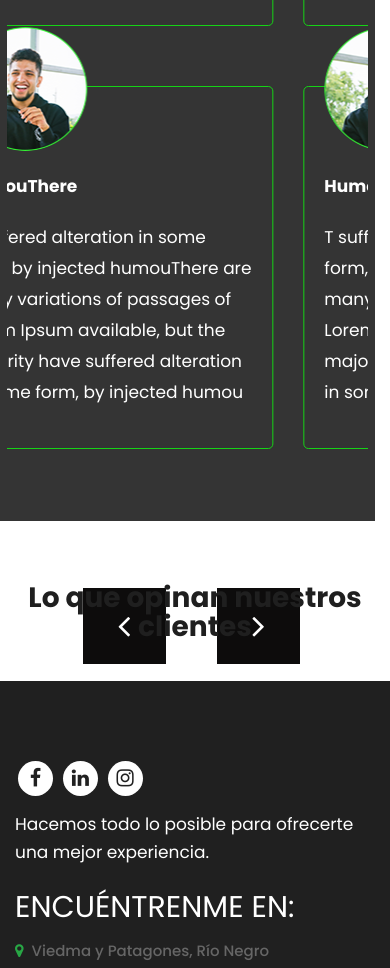
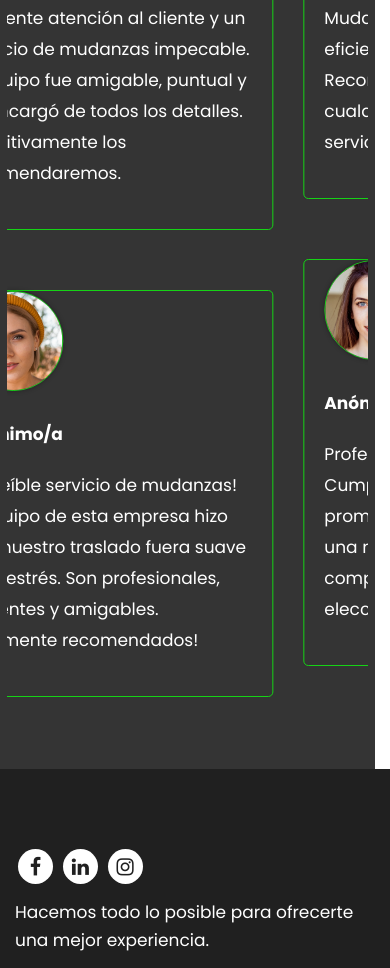
Before and after one commit to Oriailigo/plantilla-web, a plain HTML site: page index.html in a window 390 px wide. Shown: the part 5568-6536 px from the top of the page. Drawn offline with nearby package versions, Linux system fonts and the light colour scheme; a small style sheet from the web is missing; a web font is replaced by a local one.

Commit message:
se arreglo en modo celular el tamaño de las palabras grandes y se mejoro la parte de testimonios

```diff
--- a/css/responsive.css
+++ b/css/responsive.css
@@ -74,7 +74,12 @@
         right: -40%;
     }
     .footer h3 {
-        font-size: 26px;
+        font-size: 26px!important;
+    }
+}
+@media (max-width: 768px){
+    .footer h3 {
+        font-size: 21px!important;
     }
 }
 
@@ -256,6 +261,13 @@
         display: none;
     }
 }
+/* Estilos para dispositivos móviles */
+@media(max-width: 575px) {
+    .d_flex {
+
+        flex-direction: column-reverse;
+    }
+}
 
 @media (max-width: 575px) {
     .header {
@@ -343,7 +355,7 @@
     }
     #testimon .carousel-control-prev,
     #testimon .carousel-control-next {
-        top: 107%;
+        top: 0%;
     }
     #testimon a.carousel-control-next {
         right: 20%;
@@ -355,7 +367,7 @@
         margin-bottom: 25px;
     }
     .variat {
-        margin-bottom: 30px;
+        margin-bottom: 0px;
     }
     .main_form .send_btn {
         margin-bottom: 30px;
--- a/css/style.css
+++ b/css/style.css
@@ -330,7 +330,7 @@ button {
 
 .text-bg h1 {
      color: #000;
-     font-size: 85px;
+     font-size: 75px;
      line-height: 96px;
      padding-bottom: 0px;
      font-weight: bold;
@@ -829,9 +829,9 @@ button {
      display: block;
 }
 
-.text_humai i img {
+/* .text_humai i img {
      margin-top: -60px;
-}
+} */
 
 .text_humai p {
      color: #fff;
@@ -976,7 +976,7 @@ button {
 
 .footer h3 {
      font-weight: 400;
-     font-size: 30px;
+     font-size: 25px;
      line-height: 23px;
      text-align: left;
      color: #fff;
--- a/index.html
+++ b/index.html
@@ -49,6 +49,11 @@
                align-items: center;
                gap:0.5rem;
             }
+            .espaciotb{
+               margin-top: 2rem;
+               margin-bottom: 2rem;
+
+            }
          }
          .centrar{
             justify-content: center!important;
@@ -68,6 +73,19 @@
          .small-icon {
             font-size: 0.75em; /* Ajustar el tamaño según sea necesario */
         }
+        /* Estilos para la clase que define el marco redondo */
+         .rounded-frame {
+            display: inline-block;
+            overflow: hidden;
+            border-radius: 50%; /* Esto crea un borde redondo */
+            box-shadow: 0 0 5px rgba(0, 0, 0, 0.3); /* Agrega una sombra suave opcional */
+            width: 100px; /* Ajusta el ancho del contenedor redondo según tus necesidades */
+            height: 100px; /* Ajusta la altura del contenedor redondo según tus necesidades */
+            border:#16d316 solid 1px;
+
+         }
+         /* Asegúrate de ajustar el tamaño y otros estilos según tus preferencias */
+
      </style>
    </head>
    <!-- body -->
@@ -534,16 +552,16 @@
                                  <div class="row">
                                     <div class="col-md-6">
                                        <div class="text_humai">
-                                          <i><img src="images/tett1.png" alt="#"/></i>
-                                          <span>HumouThere</span>
-                                          <p>T suffered alteration in some form, by injected humouThere are many variations of passages of Lorem Ipsum available, but the majority have suffered alteration in some form, by injected humou</p>
+                                          <i  class="rounded-frame"><img src="images/tett1.jpg" alt="#"/></i>
+                                          <span>Anónimo/a</span>
+                                          <p>Excelente atención al cliente y un servicio de mudanzas impecable. El equipo fue amigable, puntual y se encargó de todos los detalles. Definitivamente los recomendaremos.</p>
                                        </div>
                                     </div>
                                     <div class="col-md-6">
                                        <div class="text_humai">
-                                          <i><img src="images/tett2.png" alt="#"/></i>
-                                          <span>HumouThere</span>
-                                          <p>T suffered alteration in some form, by injected humouThere are many variations of passages of Lorem Ipsum available, but the majority have suffered alteration in some form, by injected humou</p>
+                                          <i  class="rounded-frame"><img src="images/tett2.jpg" alt="#"/></i>
+                                          <span>Anónimo/a</span>
+                                          <p>¡Increíble servicio de mudanzas! El equipo de esta empresa hizo que nuestro traslado fuera suave y sin estrés. Son profesionales, eficientes y amigables.¡Altamente recomendados! </p>
                                        </div>
                                     </div>
                                  </div>
@@ -556,16 +574,16 @@
                                  <div class="row">
                                     <div class="col-md-6">
                                        <div class="text_humai">
-                                          <i><img src="images/tett1.png" alt="#"/></i>
-                                          <span>HumouThere</span>
-                                          <p>T suffered alteration in some form, by injected humouThere are many variations of passages of Lorem Ipsum available, but the majority have suffered alteration in some form, by injected humou</p>
+                                          <i class="rounded-frame"><img src="images/tett3.png" alt="#"/></i>
+                                          <span>Anónimo/a</span>
+                                          <p>Mudanza perfecta. Rápidos, eficientes y sin problemas. Recomiendo esta empresa a cualquiera que busque un servicio directo y confiable.</p>
                                        </div>
                                     </div>
                                     <div class="col-md-6">
                                        <div class="text_humai">
-                                          <i><img src="images/tett2.png" alt="#"/></i>
-                                          <span>HumouThere</span>
-                                          <p>T suffered alteration in some form, by injected humouThere are many variations of passages of Lorem Ipsum available, but the majority have suffered alteration in some form, by injected humou</p>
+                                          <i class="rounded-frame"><img src="images/tett4.jpg" alt="#"/></i>
+                                          <span>Anónimo/a</span>
+                                          <p>Profesionales de verdad. Cumplieron con todo lo prometido y más. Si necesitas una mudanza directa y sin complicaciones, esta es tu elección. Confía en ellos.</p>
                                        </div>
                                     </div>
                                  </div>
@@ -578,16 +596,16 @@
                                  <div class="row">
                                     <div class="col-md-6">
                                        <div class="text_humai">
-                                          <i><img src="images/tett1.png" alt="#"/></i>
-                                          <span>HumouThere</span>
-                                          <p>T suffered alteration in some form, by injected humouThere are many variations of passages of Lorem Ipsum available, but the majority have suffered alteration in some form, by injected humou</p>
+                                          <i class="rounded-frame"><img src="images/tett5.jpg" alt="#"/></i>
+                                          <span>Anónimo/a</span>
+                                          <p>Expertos reales. Superaron todas las expectativas y más. Si buscas un servicio de mudanza eficiente y sin problemas, ellos son la opción ideal.</p>
                                        </div>
                                     </div>
                                     <div class="col-md-6">
                                        <div class="text_humai">
-                                          <i><img src="images/tett2.png" alt="#"/></i>
-                                          <span>HumouThere</span>
-                                          <p>T suffered alteration in some form, by injected humouThere are many variations of passages of Lorem Ipsum available, but the majority have suffered alteration in some form, by injected humou</p>
+                                          <i class="rounded-frame"><img src="images/tett6.jpg" alt="#"/></i>
+                                          <span>Anónimo/a</span>
+                                          <p>Verdaderos profesionales. Cumplieron con todo lo prometido y más. Si buscas una mudanza directa y sin complicaciones, esta es tu mejor elección.</p>
                                        </div>
                                     </div>
                                  </div>
@@ -595,6 +613,7 @@
                            </div>
                         </div>
                      </div>
+
                         <a class="carousel-control-prev" href="#testimon" role="button" data-slide="prev">
                            <i class="fa fa-angle-left" aria-hidden="true"></i>
                            <span class="sr-only">Previous</span>
@@ -603,13 +622,17 @@
                            <i class="fa fa-angle-right" aria-hidden="true"></i>
                            <span class="sr-only">Next</span>
                            </a>
+
+
                   </div>
                </div>
-               <div class="col-md-4 ">
+               <div class="col-md-4">
                   <div class="titlepage">
                      <h2>Lo que opinan nuestros clientes</h2>
                   </div>
+
                </div>
+
             </div>
          </div>
       </div>
@@ -672,11 +695,11 @@
                      <p class="variat pad_roght2">Hacemos todo lo posible para ofrecerte una mejor experiencia.
                      </p>
                   </div>
-                  <div class=" col-md-3 col-sm-6">
+                  <div class=" col-md-3 col-sm-6 espaciotb">
                      <h3>Encuéntrenme en: </h3>
                      <div class="izquierda">
-                        <p class="mb-2"><i class="fa fa-map-marker text-success mr-2"></i>Viedma y Patagones, Río Negro</p>
-                        <p class="mb-2"><i class="fa fa-phone text-success mr-2"></i>+54 9 2920 27-3344</p>
+                        <p class="mb-2 variat"><i class="fa fa-map-marker text-success mr-2"></i>Viedma y Patagones, Río Negro</p>
+                        <p class="mb-2 variat"><i class="fa fa-phone text-success mr-2"></i>+54 9 2920 27-3344</p>
                      </div>
 
                   </div>
```
Also changed, not shown: images/tett1.jpg (added), images/tett1.png (deleted), images/tett2.jpg (added), images/tett2.png (deleted), images/tett3.png (added), images/tett4.jpg (added), images/tett5.jpg (added), images/tett6.jpg (added). Lines whose indentation alone changed are shown as unchanged.
